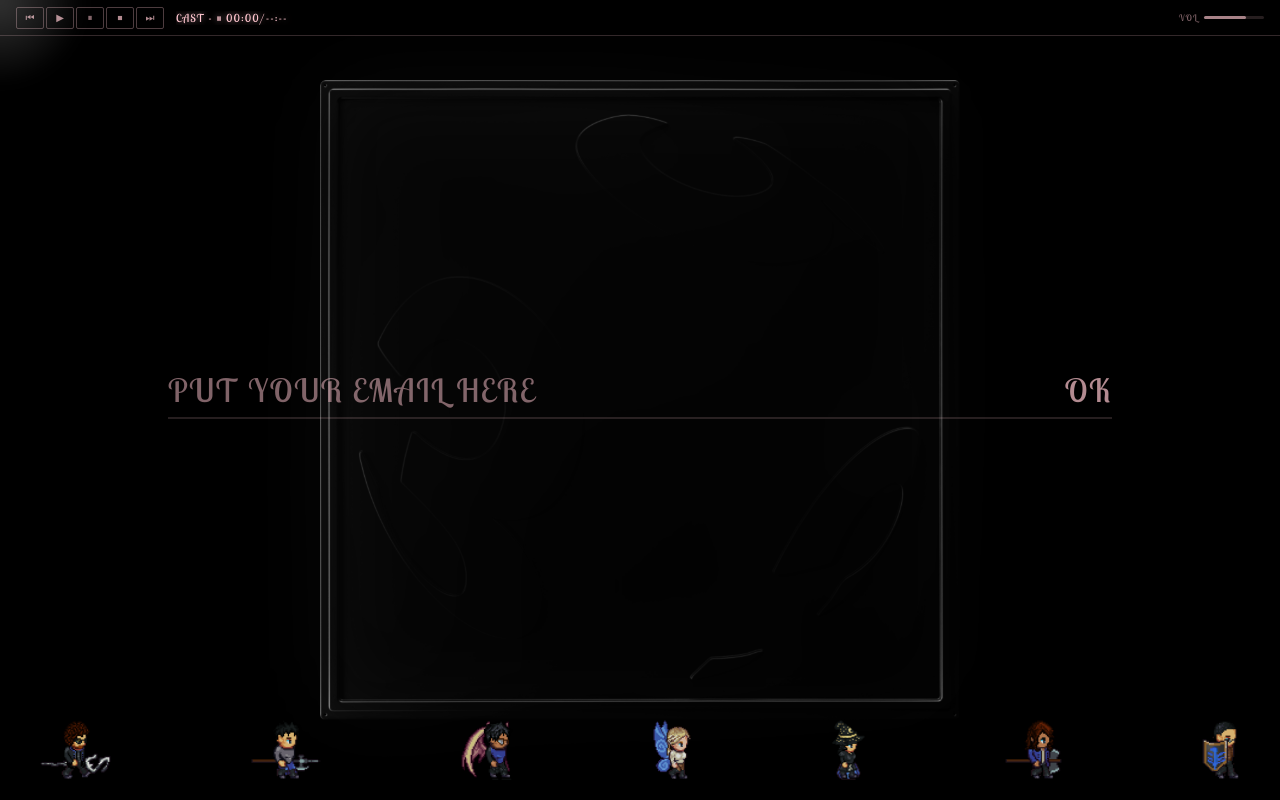
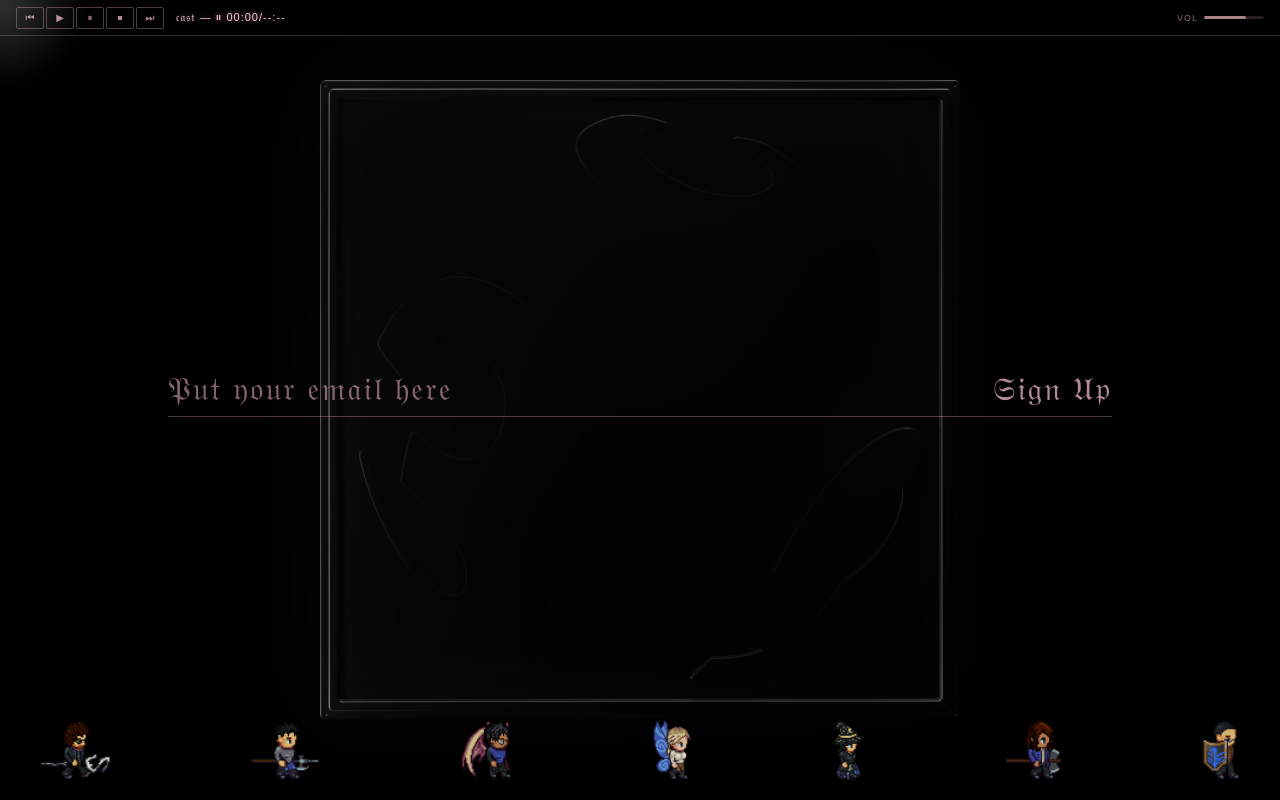
Before and after one commit to tamtzekin/worldsonly.world, a website: page index.html in a window 1280 px wide. Drawn offline with Linux system fonts and the light colour scheme.

Commit message:
using Unicode Fraktur font isntead

```diff
--- a/index.html
+++ b/index.html
@@ -4,9 +4,6 @@
     <meta charset="UTF-8">
     <meta name="viewport" content="width=device-width, initial-scale=1.0">
     <title>Worlds Only</title>
-    <link rel="preconnect" href="https://fonts.googleapis.com">
-    <link rel="preconnect" href="https://fonts.gstatic.com" crossorigin>
-    <link href="https://fonts.googleapis.com/css2?family=Lobster+Two:ital,wght@0,400;0,700;1,400;1,700&display=swap" rel="stylesheet">
     <style>
         * {
             margin: 0;
@@ -20,7 +17,7 @@
         }
 
         body {
-            font-family: 'Lobster Two', cursive;
+            font-family: Arial, sans-serif;
             background: #000;
             color: #fff;
             overflow: hidden;
@@ -97,7 +94,7 @@
             height: 36px;
             background: rgba(0, 0, 0, 0.85);
             border-bottom: 1px solid rgba(255, 198, 207, 0.2);
-            font-family: 'Lobster Two', cursive;
+            font-family: Arial, sans-serif;
             font-size: 8px;
             z-index: 200;
             display: flex;
@@ -114,7 +111,7 @@
         .winamp-display {
             background: transparent;
             color: #ffc6cf;
-            font-family: 'Lobster Two', cursive;
+            font-family: Arial, sans-serif;
             font-size: 11px;
             text-shadow: 0 0 6px rgba(255, 198, 207, 0.6);
             overflow: hidden;
@@ -194,7 +191,7 @@
             justify-content: space-between;
             align-items: center;
             z-index: 50;
-            font-family: 'Lobster Two', cursive;
+            font-family: Arial, sans-serif;
             font-size: 12px;
             font-weight: normal;
             letter-spacing: 1px;
@@ -249,10 +246,9 @@
             transform: translate(-50%, -50%);
             width: 80%;
             z-index: 100;
-            font-family: 'Lobster Two', cursive;
+            font-family: Arial, sans-serif;
             font-size: 32px;
             letter-spacing: 2px;
-            text-transform: uppercase;
             padding: 32px 40px;
             background: transparent;
             border: none;
@@ -299,10 +295,9 @@
             border: none;
             outline: none;
             color: #fff;
-            font-family: 'Lobster Two', cursive;
+            font-family: Arial, sans-serif;
             font-size: 32px;
             letter-spacing: 2px;
-            text-transform: uppercase;
             padding: 8px 0;
             width: 100%;
             cursor: none;
@@ -316,10 +311,9 @@
             background: transparent;
             border: none;
             color: rgba(255, 198, 207, 0.7);
-            font-family: 'Lobster Two', cursive;
+            font-family: Arial, sans-serif;
             font-size: 32px;
             letter-spacing: 2px;
-            text-transform: uppercase;
             padding: 8px 0 8px 24px;
             cursor: none;
             white-space: nowrap;
@@ -337,7 +331,6 @@
             letter-spacing: 1px;
             color: rgba(255, 198, 207, 0.7);
             min-height: 16px;
-            text-transform: uppercase;
         }
 
         .signup-form-msg.error {
@@ -362,7 +355,7 @@
             <button class="winamp-btn" id="stop-btn">⏹</button>
             <button class="winamp-btn" id="next-btn">⏭</button>
         </div>
-        <div class="winamp-display" id="track-display">WOULD YOU LEAVE YOURSELF</div>
+        <div class="winamp-display" id="track-display">𝔚𝔬𝔲𝔩𝔡 𝔜𝔬𝔲 𝔏𝔢𝔞𝔳𝔢 𝔜𝔬𝔲𝔯𝔰𝔢𝔩𝔣</div>
         <div class="winamp-volume">
             <span>VOL</span>
             <div class="volume-slider" id="volume-slider">
@@ -389,8 +382,8 @@
     <div id="artwork-blur"></div>
     <form class="signup-form" id="signup-form" novalidate>
         <div class="signup-form-row" id="signup-form-row">
-            <input type="email" id="signup-email" name="email" placeholder="PUT YOUR EMAIL HERE" autocomplete="email" required>
-            <button type="submit">OK</button>
+            <input type="email" id="signup-email" name="email" placeholder="𝔓𝔲𝔱 𝔶𝔬𝔲𝔯 𝔢𝔪𝔞𝔦𝔩 𝔥𝔢𝔯𝔢" autocomplete="email" required>
+            <button type="submit">𝔖𝔦𝔤𝔫 𝔘𝔭</button>
         </div>
         <div class="signup-form-msg" id="signup-msg" aria-live="polite"></div>
     </form>
@@ -434,7 +427,7 @@
                     console.log('subscribe response', res.status, data);
                     if (res.ok && data.ok) {
                         document.getElementById('signup-form-row').style.display = 'none';
-                        msg.textContent = 'check your email.....';
+                        msg.textContent = '𝔠𝔥𝔢𝔠𝔨 𝔶𝔬𝔲𝔯 𝔢𝔪𝔞𝔦𝔩.....';
                         msg.style.fontSize = '32px';
                         msg.style.letterSpacing = '2px';
                         msg.style.color = '#fff';
--- a/winamp.js
+++ b/winamp.js
@@ -100,7 +100,7 @@
         const duration = this.audio.duration ? this.formatTime(this.audio.duration) : '--:--';
 
         const status = this.isPlaying ? '▶' : this.audio.paused ? '⏸' : '⏹';
-        this.display.textContent = `${track.title.toUpperCase()} - ${status} ${currentTime}/${duration}`;
+        this.display.textContent = `${track.title} — ${status} ${currentTime}/${duration}`;
     }
 
     formatTime(seconds) {
@@ -172,16 +172,16 @@
 
     // Load the full album playlist
     const playlist = [
-        { title: 'Cast', url: 'trax/01 Cast.mp3' },
-        { title: 'Still a light', url: 'trax/02 Still a light.mp3' },
-        { title: 'Thrice', url: 'trax/03 Thrice.mp3' },
-        { title: 'Bauhaus', url: 'trax/04 Bauhaus.mp3' },
-        { title: 'Unforgettable', url: 'trax/05 Unforgettable.mp3' },
-        { title: 'This could be', url: 'trax/06 This could be.mp3' },
-        { title: 'Stranger inspection', url: 'trax/07 Stranger inspection.mp3' },
-        { title: 'Lost and saved', url: 'trax/08 Lost and saved.mp3' },
-        { title: 'Bumbag', url: 'trax/09 Bumbag.mp3' },
-        { title: 'Would you leave yourself', url: 'trax/10 Would you leave yourself.mp3' }
+        { title: '𝔠𝔞𝔰𝔱', url: 'trax/01 Cast.mp3' },
+        { title: '𝔰𝔱𝔦𝔩𝔩 𝔞 𝔩𝔦𝔤𝔥𝔱', url: 'trax/02 Still a light.mp3' },
+        { title: '𝔱𝔥𝔯𝔦𝔠𝔢', url: 'trax/03 Thrice.mp3' },
+        { title: '𝔟𝔞𝔲𝔥𝔞𝔲𝔰', url: 'trax/04 Bauhaus.mp3' },
+        { title: '𝔲𝔫𝔣𝔬𝔯𝔤𝔢𝔱𝔱𝔞𝔟𝔩𝔢', url: 'trax/05 Unforgettable.mp3' },
+        { title: '𝔱𝔥𝔦𝔰 𝔠𝔬𝔲𝔩𝔡 𝔟𝔢', url: 'trax/06 This could be.mp3' },
+        { title: '𝔰𝔱𝔯𝔞𝔫𝔤𝔢𝔯 𝔦𝔫𝔰𝔭𝔢𝔠𝔱𝔦𝔬𝔫', url: 'trax/07 Stranger inspection.mp3' },
+        { title: '𝔩𝔬𝔰𝔱 𝔞𝔫𝔡 𝔰𝔞𝔳𝔢𝔡', url: 'trax/08 Lost and saved.mp3' },
+        { title: '𝔟𝔲𝔪𝔟𝔞𝔤', url: 'trax/09 Bumbag.mp3' },
+        { title: '𝔴𝔬𝔲𝔩𝔡 𝔶𝔬𝔲 𝔩𝔢𝔞𝔳𝔢 𝔶𝔬𝔲𝔯𝔰𝔢𝔩𝔣', url: 'trax/10 Would you leave yourself.mp3' }
     ];
 
     player.loadPlaylist(playlist);
```
